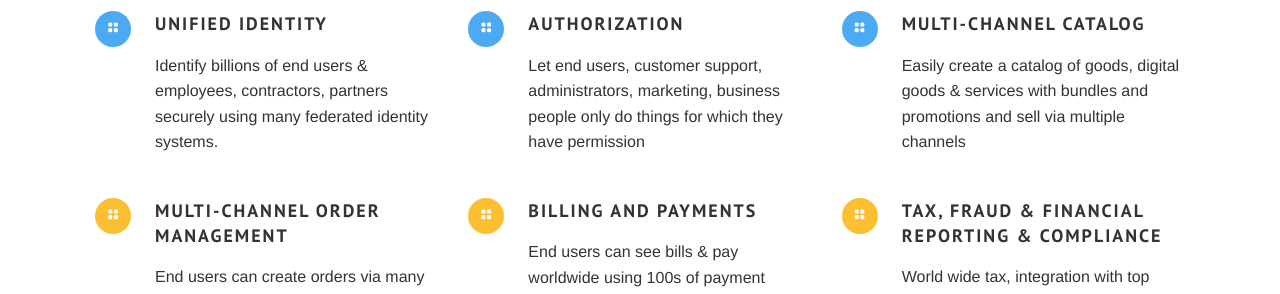
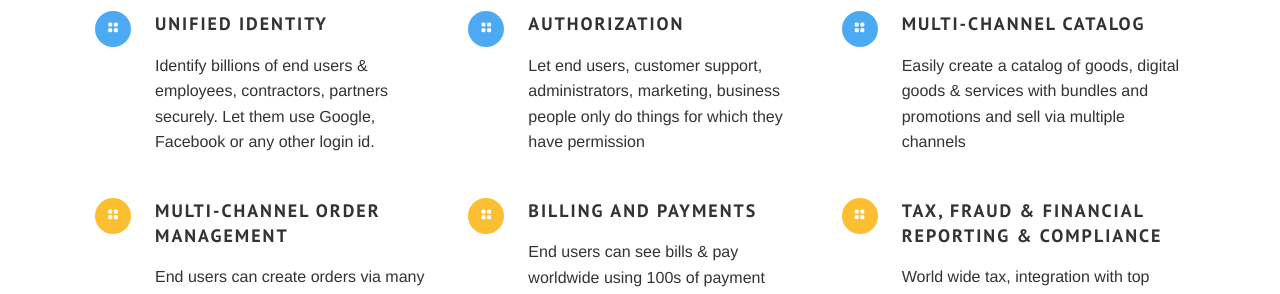
Before and after one commit to jrgallelli/jrgallelli.github.io, a Jekyll site: the page built from index.html, in a window 1280 px wide. Shown: the part 1102-1396 px from the top of the page. Built offline with Jekyll 4.4.1, drawn with Linux system fonts in a browser that asks for light colours; some web fonts are replaced; Markdown is read by kramdown in place of the engine named in the settings.

Commit message:
Update services.yml

```diff
--- a/_data/services.yml
+++ b/_data/services.yml
@@ -3,7 +3,7 @@
       icon: layout
       link: identity
       desc:
-         Identify billions of end users & employees, contractors, partners securely using many federated identity systems.
+         Identify billions of end users & employees, contractors, partners securely. Let them use Google, Facebook or any other login id.
       color:
     - title: Authorization
       icon: layout
```
